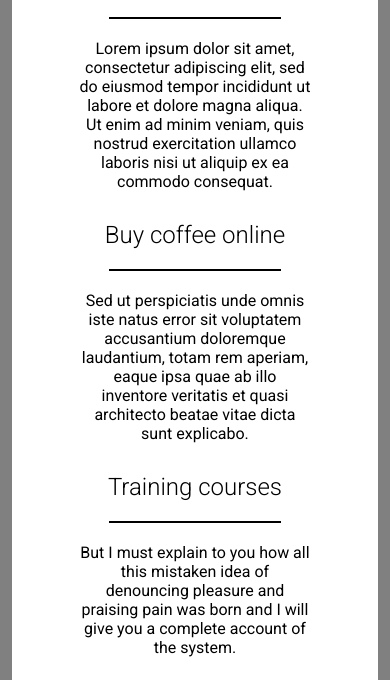
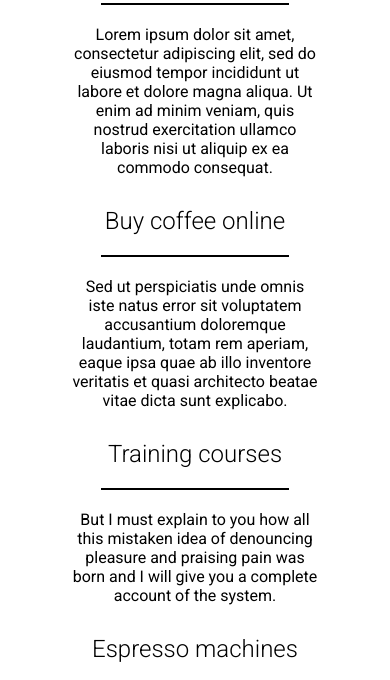
Before and after one commit to UncleGedd/Bat-Cave-Coffee, a plain HTML site: page index.html in a window 390 px wide. Shown: the part 293-973 px from the top of the page. Drawn offline with nearby package versions, Linux system fonts and the light colour scheme.

Commit message:
removes gray border on small screens

```diff
--- a/styles/smallscreen.css
+++ b/styles/smallscreen.css
@@ -6,6 +6,16 @@
 
 /* for really small screens (like iphone SE) */
 @media only screen and (max-width: 450px) {
+
+    body {
+        margin: auto;
+    }
+
+    .container {
+        width: 100%;
+        margin-top: 0px;
+    }
+
     .title {
         font-size: 35px;
     }
```
